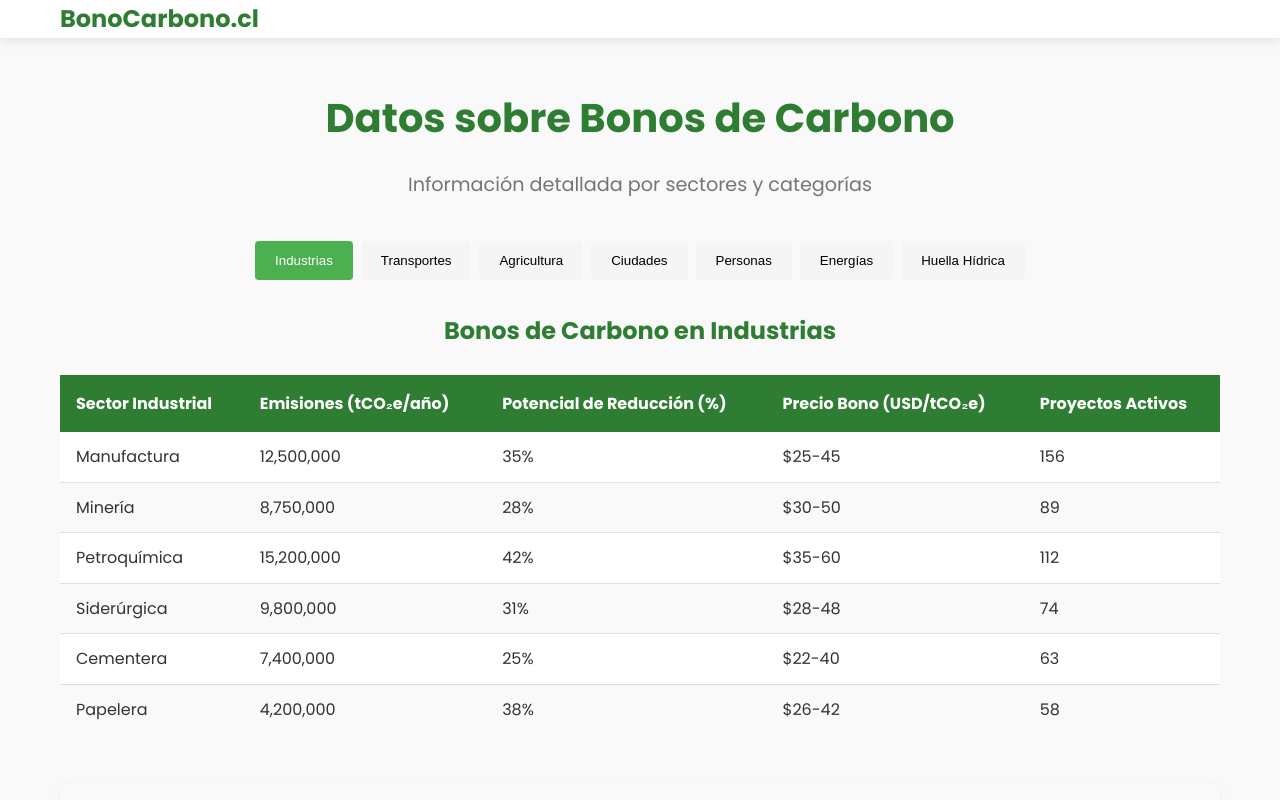
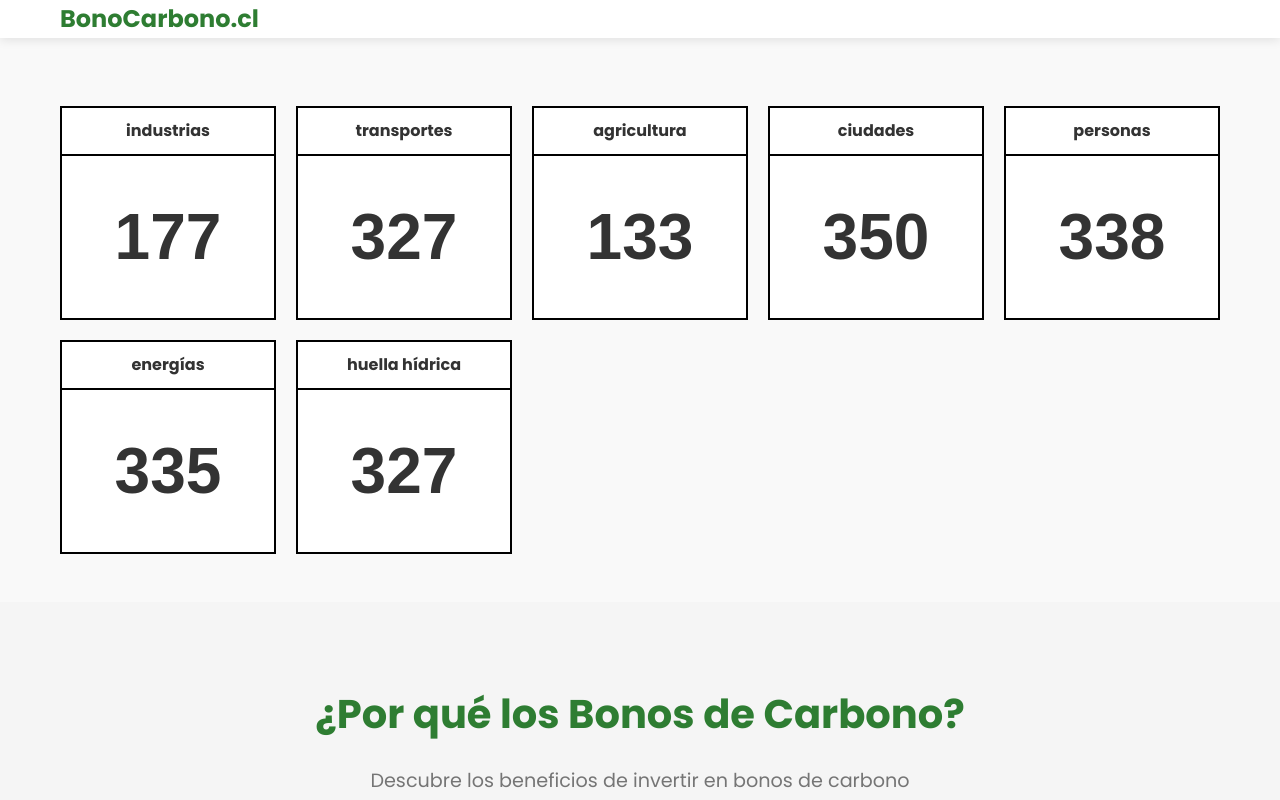
Before and after one commit to AH-jin/BonoCarbono.cl, a React (Vite) app: page / in a window 1280 px wide. Shown: the top 800 px of the page. Built offline with nearby package versions, Linux system fonts and the light colour scheme.

Commit message:
tablasV2.0

```diff
--- a/src/components/CarbonTables.jsx
+++ b/src/components/CarbonTables.jsx
@@ -1,93 +1,98 @@
 import { useState } from 'react';
-import CarbonCharts from './CarbonCharts';
 import './CarbonTables.css';
+import './CardStyle.css';
 
 const CarbonTables = () => {
   const [activeTab, setActiveTab] = useState('industrias');
 
+  // Función para generar un número aleatorio entre min y max
+  const getRandomNumber = (min, max) => {
+    return Math.floor(Math.random() * (max - min + 1)) + min;
+  };
+
   const tablesData = {
     industrias: {
       title: 'Bonos de Carbono en Industrias',
-      headers: ['Sector Industrial', 'Emisiones (tCO₂e/año)', 'Potencial de Reducción (%)', 'Precio Bono (USD/tCO₂e)', 'Proyectos Activos'],
+      headers: ['Sector Industrial', 'Valor'],
       rows: [
-        ['Manufactura', '12,500,000', '35%', '$25-45', '156'],
-        ['Minería', '8,750,000', '28%', '$30-50', '89'],
-        ['Petroquímica', '15,200,000', '42%', '$35-60', '112'],
-        ['Siderúrgica', '9,800,000', '31%', '$28-48', '74'],
-        ['Cementera', '7,400,000', '25%', '$22-40', '63'],
-        ['Papelera', '4,200,000', '38%', '$26-42', '58'],
+        ['Manufactura', getRandomNumber(100, 500)],
+        ['Minería', getRandomNumber(100, 500)],
+        ['Petroquímica', getRandomNumber(100, 500)],
+        ['Siderúrgica', getRandomNumber(100, 500)],
+        ['Cementera', getRandomNumber(100, 500)],
+        ['Papelera', getRandomNumber(100, 500)],
       ]
     },
     transportes: {
       title: 'Bonos de Carbono en Transportes',
-      headers: ['Tipo de Transporte', 'Emisiones (tCO₂e/año)', 'Potencial de Reducción (%)', 'Precio Bono (USD/tCO₂e)', 'Proyectos de Compensación'],
+      headers: ['Tipo de Transporte', 'Valor'],
       rows: [
-        ['Transporte Terrestre', '9,300,000', '40%', '$22-38', '124'],
-        ['Aviación', '7,800,000', '25%', '$35-55', '67'],
-        ['Transporte Marítimo', '6,500,000', '30%', '$28-45', '52'],
-        ['Ferroviario', '2,100,000', '45%', '$20-35', '41'],
-        ['Logística Urbana', '3,400,000', '38%', '$24-40', '83'],
-        ['Transporte Público', '4,200,000', '50%', '$18-32', '95'],
+        ['Transporte Terrestre', getRandomNumber(100, 500)],
+        ['Aviación', getRandomNumber(100, 500)],
+        ['Transporte Marítimo', getRandomNumber(100, 500)],
+        ['Ferroviario', getRandomNumber(100, 500)],
+        ['Logística Urbana', getRandomNumber(100, 500)],
+        ['Transporte Público', getRandomNumber(100, 500)],
       ]
     },
     agricultura: {
       title: 'Bonos de Carbono en Agricultura',
-      headers: ['Sector Agrícola', 'Emisiones (tCO₂e/año)', 'Secuestro Potencial (tCO₂e/ha)', 'Precio Bono (USD/tCO₂e)', 'Hectáreas en Programas'],
+      headers: ['Sector Agrícola', 'Valor'],
       rows: [
-        ['Cultivos Extensivos', '5,200,000', '3.5-7.2', '$18-30', '850,000'],
-        ['Ganadería', '8,400,000', '2.1-4.8', '$20-35', '620,000'],
-        ['Arroz', '3,100,000', '2.8-5.5', '$15-28', '340,000'],
-        ['Silvicultura', '1,800,000', '8.5-15.2', '$25-45', '1,200,000'],
-        ['Horticultura', '1,400,000', '3.2-6.8', '$22-38', '280,000'],
-        ['Agricultura Regenerativa', '900,000', '10.5-18.2', '$30-50', '420,000'],
+        ['Cultivos Extensivos', getRandomNumber(100, 500)],
+        ['Ganadería', getRandomNumber(100, 500)],
+        ['Arroz', getRandomNumber(100, 500)],
+        ['Silvicultura', getRandomNumber(100, 500)],
+        ['Horticultura', getRandomNumber(100, 500)],
+        ['Agricultura Regenerativa', getRandomNumber(100, 500)],
       ]
     },
     ciudades: {
       title: 'Bonos de Carbono en Ciudades',
-      headers: ['Ciudad', 'Emisiones Totales (tCO₂e/año)', 'Emisiones per Cápita (tCO₂e)', 'Proyectos de Mitigación', 'Inversión (Mill. USD)'],
+      headers: ['Ciudad', 'Valor'],
       rows: [
-        ['Santiago', '18,500,000', '5.2', '48', '325'],
-        ['Concepción', '4,200,000', '4.8', '23', '120'],
-        ['Valparaíso', '3,800,000', '4.5', '19', '95'],
-        ['Antofagasta', '2,900,000', '5.8', '15', '85'],
-        ['Temuco', '1,800,000', '4.2', '12', '65'],
-        ['Puerto Montt', '1,200,000', '3.9', '8', '45'],
+        ['Santiago', getRandomNumber(100, 500)],
+        ['Concepción', getRandomNumber(100, 500)],
+        ['Valparaíso', getRandomNumber(100, 500)],
+        ['Antofagasta', getRandomNumber(100, 500)],
+        ['Temuco', getRandomNumber(100, 500)],
+        ['Puerto Montt', getRandomNumber(100, 500)],
       ]
     },
     personas: {
       title: 'Bonos de Carbono para Personas',
-      headers: ['Actividad', 'Huella Carbono Anual (tCO₂e)', 'Potencial de Reducción (%)', 'Costo Compensación (USD/año)', 'Participantes'],
+      headers: ['Actividad', 'Valor'],
       rows: [
-        ['Transporte Diario', '2.8', '35%', '$45-120', '85,000'],
-        ['Consumo Energético', '1.9', '40%', '$30-90', '120,000'],
-        ['Alimentación', '1.5', '25%', '$25-70', '65,000'],
-        ['Consumo de Bienes', '2.2', '30%', '$35-95', '48,000'],
-        ['Viajes', '3.5', '20%', '$50-150', '32,000'],
-        ['Servicios Digitales', '0.8', '45%', '$15-40', '95,000'],
+        ['Transporte Diario', getRandomNumber(100, 500)],
+        ['Consumo Energético', getRandomNumber(100, 500)],
+        ['Alimentación', getRandomNumber(100, 500)],
+        ['Consumo de Bienes', getRandomNumber(100, 500)],
+        ['Viajes', getRandomNumber(100, 500)],
+        ['Servicios Digitales', getRandomNumber(100, 500)],
       ]
     },
     energias: {
       title: 'Bonos de Carbono en Energías',
-      headers: ['Fuente Energética', 'Reducción Emisiones (tCO₂e/MWh)', 'Inversión (USD/MW)', 'Retorno (años)', 'Proyectos Certificados'],
+      headers: ['Fuente Energética', 'Valor'],
       rows: [
-        ['Solar Fotovoltaica', '0.65', '$800,000-1,200,000', '5-8', '245'],
-        ['Eólica', '0.58', '$1,000,000-1,500,000', '6-9', '178'],
-        ['Hidroeléctrica', '0.72', '$1,500,000-2,800,000', '8-12', '92'],
-        ['Biomasa', '0.48', '$900,000-1,400,000', '7-10', '63'],
-        ['Geotérmica', '0.82', '$2,000,000-3,500,000', '10-15', '28'],
-        ['Hidrógeno Verde', '0.95', '$2,500,000-4,000,000', '9-14', '15'],
+        ['Solar Fotovoltaica', getRandomNumber(100, 500)],
+        ['Eólica', getRandomNumber(100, 500)],
+        ['Hidroeléctrica', getRandomNumber(100, 500)],
+        ['Biomasa', getRandomNumber(100, 500)],
+        ['Geotérmica', getRandomNumber(100, 500)],
+        ['Hidrógeno Verde', getRandomNumber(100, 500)],
       ]
     },
     huellaHidrica: {
       title: 'Bonos de Carbono y Huella Hídrica',
-      headers: ['Sector', 'Huella Hídrica (m³/tCO₂e)', 'Potencial Reducción Agua (%)', 'Precio Bono Agua (USD/1000m³)', 'Proyectos Combinados'],
+      headers: ['Sector', 'Valor'],
       rows: [
-        ['Agroindustria', '4,500', '35%', '$350-650', '78'],
-        ['Minería', '3,200', '28%', '$400-750', '52'],
-        ['Industria Alimentaria', '5,800', '40%', '$300-600', '64'],
-        ['Textil', '7,200', '45%', '$450-800', '39'],
-        ['Generación Eléctrica', '2,800', '30%', '$250-500', '85'],
-        ['Consumo Urbano', '1,900', '25%', '$200-450', '112'],
+        ['Agroindustria', getRandomNumber(100, 500)],
+        ['Minería', getRandomNumber(100, 500)],
+        ['Industria Alimentaria', getRandomNumber(100, 500)],
+        ['Textil', getRandomNumber(100, 500)],
+        ['Generación Eléctrica', getRandomNumber(100, 500)],
+        ['Consumo Urbano', getRandomNumber(100, 500)],
       ]
     }
   };
@@ -96,30 +101,31 @@ const CarbonTables = () => {
     setActiveTab(tab);
   };
 
-  const renderTable = (data) => {
+  const renderCards = () => {
+    const categories = [
+      { id: 'industrias', name: 'industrias' },
+      { id: 'transportes', name: 'transportes' },
+      { id: 'agricultura', name: 'agricultura' },
+      { id: 'ciudades', name: 'ciudades' },
+      { id: 'personas', name: 'personas' },
+      { id: 'energias', name: 'energías' },
+      { id: 'huellaHidrica', name: 'huella hídrica' }
+    ];
+
     return (
-      <div className="carbon-table-container">
-        <h2>{data.title}</h2>
-        <div className="table-responsive">
-          <table className="carbon-table">
-            <thead>
-              <tr>
-                {data.headers.map((header, index) => (
-                  <th key={index}>{header}</th>
-                ))}
-              </tr>
-            </thead>
-            <tbody>
-              {data.rows.map((row, rowIndex) => (
-                <tr key={rowIndex}>
-                  {row.map((cell, cellIndex) => (
-                    <td key={cellIndex}>{cell}</td>
-                  ))}
-                </tr>
-              ))}
-            </tbody>
-          </table>
-        </div>
+      <div className="cards-container">
+        {categories.map(category => (
+          <div key={category.id} className="card-item">
+            <div className="card-header">
+              {category.name}
+            </div>
+            <div className="card-body">
+              <div className="card-value">
+                {getRandomNumber(100, 500)}
+              </div>
+            </div>
+          </div>
+        ))}
       </div>
     );
   };
@@ -127,57 +133,7 @@ const CarbonTables = () => {
   return (
     <section className="carbon-tables-section">
       <div className="container">
-        <h1 className="section-title">Datos sobre Bonos de Carbono</h1>
-        <p className="section-subtitle">Información detallada por sectores y categorías</p>
-
-        <div className="tabs">
-          <button
-            className={`tab-button ${activeTab === 'industrias' ? 'active' : ''}`}
-            onClick={() => handleTabChange('industrias')}
-          >
-            Industrias
-          </button>
-          <button
-            className={`tab-button ${activeTab === 'transportes' ? 'active' : ''}`}
-            onClick={() => handleTabChange('transportes')}
-          >
-            Transportes
-          </button>
-          <button
-            className={`tab-button ${activeTab === 'agricultura' ? 'active' : ''}`}
-            onClick={() => handleTabChange('agricultura')}
-          >
-            Agricultura
-          </button>
-          <button
-            className={`tab-button ${activeTab === 'ciudades' ? 'active' : ''}`}
-            onClick={() => handleTabChange('ciudades')}
-          >
-            Ciudades
-          </button>
-          <button
-            className={`tab-button ${activeTab === 'personas' ? 'active' : ''}`}
-            onClick={() => handleTabChange('personas')}
-          >
-            Personas
-          </button>
-          <button
-            className={`tab-button ${activeTab === 'energias' ? 'active' : ''}`}
-            onClick={() => handleTabChange('energias')}
-          >
-            Energías
-          </button>
-          <button
-            className={`tab-button ${activeTab === 'huellaHidrica' ? 'active' : ''}`}
-            onClick={() => handleTabChange('huellaHidrica')}
-          >
-            Huella Hídrica
-          </button>
-        </div>
-
-        {renderTable(tablesData[activeTab])}
-
-        <CarbonCharts activeTab={activeTab} tablesData={tablesData} />
+        {renderCards()}
       </div>
     </section>
   );
--- /dev/null
+++ b/src/components/CardStyle.css
@@ -0,0 +1,38 @@
+.cards-container {
+  display: grid;
+  grid-template-columns: repeat(auto-fill, minmax(200px, 1fr));
+  gap: 20px;
+  margin-top: 20px;
+}
+
+.card-item {
+  border: 2px solid #000;
+  border-radius: 0;
+  overflow: hidden;
+  display: flex;
+  flex-direction: column;
+}
+
+.card-header {
+  background-color: #fff;
+  padding: 10px;
+  text-align: center;
+  border-bottom: 2px solid #000;
+  font-weight: bold;
+  text-transform: lowercase;
+}
+
+.card-body {
+  display: flex;
+  justify-content: center;
+  align-items: center;
+  padding: 30px 10px;
+  background-color: #fff;
+  flex-grow: 1;
+}
+
+.card-value {
+  font-size: 4rem;
+  font-weight: bold;
+  font-family: 'Arial', sans-serif;
+}
```
